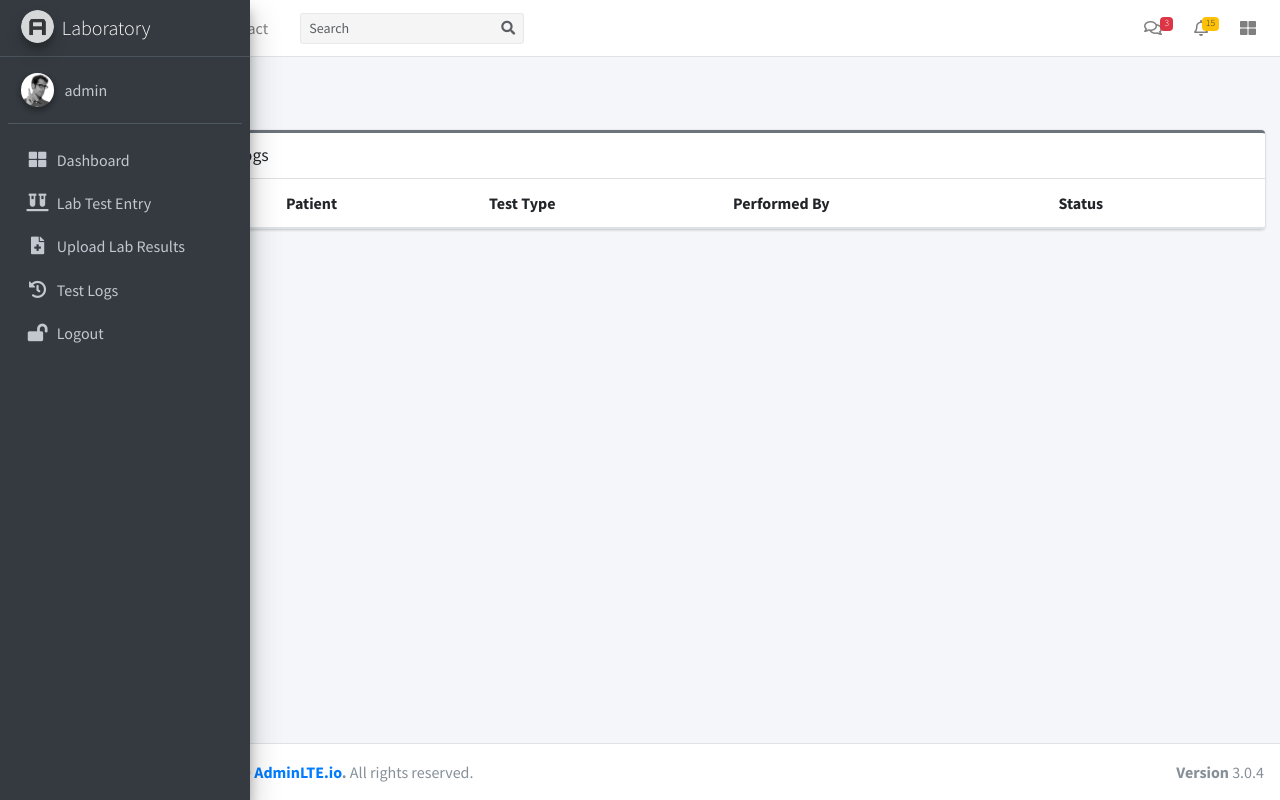
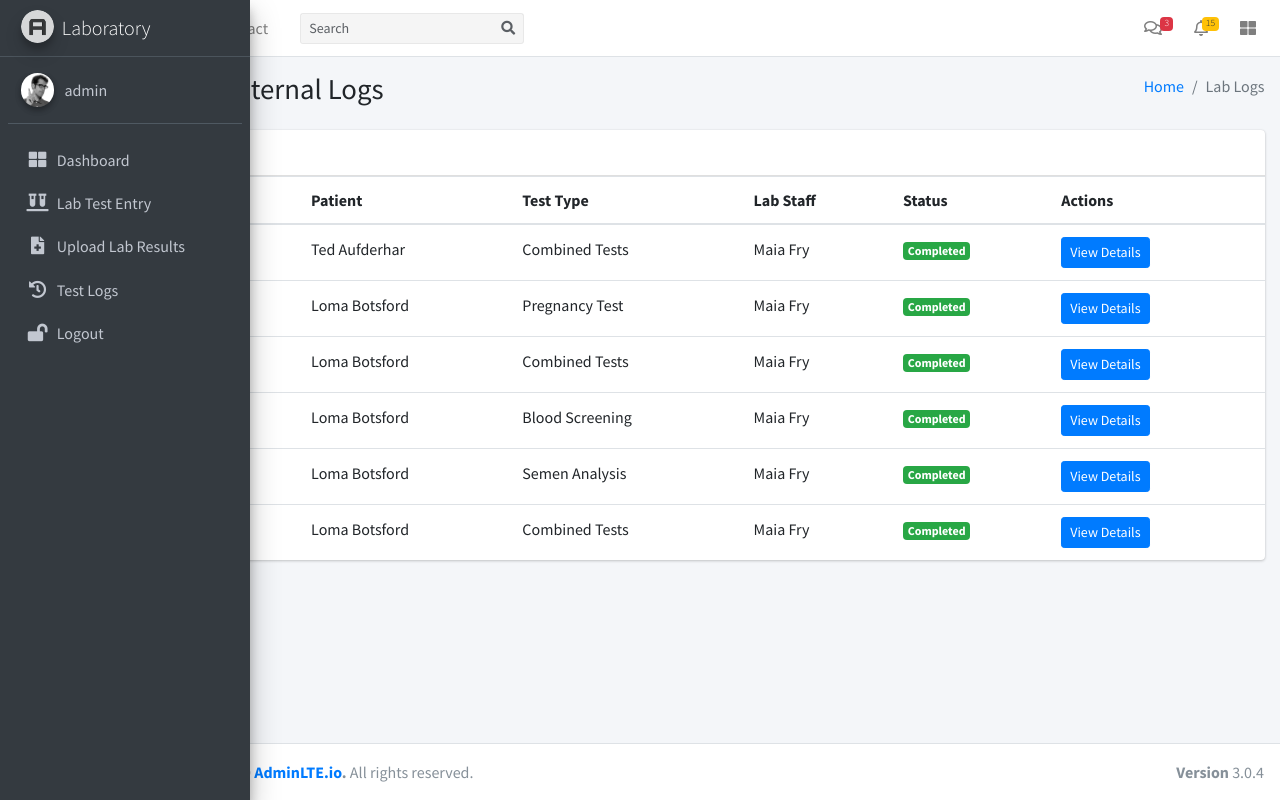
Before and after one commit to abfembest/clinic_digitaly_solution, a Django app: page /l/internal_logs in a window 1280 px wide. Run offline with Django 5.2, Linux system fonts and the light colour scheme; a user stored in the database is signed in; data comes from the database, SQL or seed files in the repository; both versions use the stored data as it was after the commit; lists and menus that the app fills with data are empty; some libraries are stand-ins or nearby versions.

Commit message:
Lab update

```diff
--- a/hospapp/admin.py
+++ b/hospapp/admin.py
@@ -2,7 +2,7 @@
 from .models import (
     Ward, Bed, Patient, Appointment, Referral, Admission,
     HandoverLog, Shift, TaskAssignment, EmergencyAlert,
-    MedicalRecord, Profile, Vitals, NursingNote, Consultation, Prescription
+    MedicalRecord, Profile, Vitals, NursingNote, Consultation, Prescription, LabTest
 )
 
 admin.site.register(Ward)
@@ -21,3 +21,4 @@
 admin.site.register(NursingNote)
 admin.site.register(Consultation)
 admin.site.register(Prescription)
+admin.site.register(LabTest)
--- a/hospapp/templates/laboratory/logs.html
+++ b/hospapp/templates/laboratory/logs.html
@@ -1,60 +1,133 @@
 {% extends "laboratory/base.html" %}
 
-{% block title %}HMS | Lab Home{% endblock %}
-
 {% block content %}
-
-<!-- Content Header (Page header) -->
-<div class="content-header">
+<section class="content-header">
   <div class="container-fluid">
     <div class="row mb-2">
+      <div class="col-sm-6"><h1>Laboratory Internal Logs</h1></div>
       <div class="col-sm-6">
-                <h1 class="m-0 text-dark">Internal Logs</h1>
-            </div><!-- /.col -->
-            <!-- <div class="col-sm-6">
         <ol class="breadcrumb float-sm-right">
-                    <li class="breadcrumb-item"><a href="{% url 'doctors' %}">Home</a></li>
-                    <li class="breadcrumb-item active">Dashboard</li>
+          <li class="breadcrumb-item"><a href="{% url 'laboratory' %}">Home</a></li>
+          <li class="breadcrumb-item active">Lab Logs</li>
         </ol>
-            </div> -->
-        </div><!-- /.row -->
-    </div><!-- /.container-fluid -->
       </div>
-<!-- /.content-header -->
+    </div>
+  </div>
+</section>
 
 <section class="content">
   <div class="container-fluid">
-      <div class="card card-outline card-secondary">
-        <div class="card-header">
-          <h3 class="card-title">Internal Lab Test Logs</h3>
-        </div>
-        <div class="card-body p-0">
-          <table class="table table-striped">
+    {% if lab_logs %}
+    <div class="card">
+      <div class="card-header"><h3 class="card-title">Recent Lab Tests</h3></div>
+
+      <div class="card-body table-responsive p-0" style="max-height: 500px;">
+        <table class="table table-head-fixed table-hover text-nowrap">
           <thead>
             <tr>
               <th>Date</th>
               <th>Patient</th>
               <th>Test Type</th>
-                <th>Performed By</th>
+              <th>Lab Staff</th>
               <th>Status</th>
+              <th>Actions</th>
             </tr>
           </thead>
           <tbody>
             {% for log in lab_logs %}
             <tr>
-                <td>{{ log.date }}</td>
-                <td>{{ log.patient.full_name }}</td>
+              <td>{{ log.date|date:"M d, Y" }}</td>
+              <td>{{ log.patient_name }}</td>
               <td>{{ log.test_type }}</td>
-                <td>{{ log.lab_staff.username }}</td>
-                <td><span class="badge badge-{{ log.status }}">{{ log.status|title }}</span></td>
+              <td>{{ log.lab_staff }}</td>
+              <td>
+                <span class="badge
+                  {% if log.status == 'Completed' %}badge-success
+                  {% elif log.status == 'Pending' %}badge-warning
+                  {% else %}badge-secondary{% endif %}">
+                  {{ log.status }}
+                </span>
+              </td>
+              <td>
+                <button
+                  type="button"
+                  class="btn btn-sm btn-primary view-details-btn"
+                  data-toggle="modal"
+                  data-target="#logDetailsModal"
+                  data-log-id="{{ log.id }}">
+                  View Details
+                </button>
+              </td>
             </tr>
             {% endfor %}
           </tbody>
         </table>
       </div>
     </div>
+    {% else %}
+    <div class="alert alert-info">No lab test logs available.</div>
+    {% endif %}
   </div>
 </section>
 
+<!-- Modal -->
+<div class="modal fade" id="logDetailsModal" tabindex="-1" role="dialog" aria-labelledby="logDetailsModalLabel" aria-hidden="true">
+  <div class="modal-dialog modal-lg" role="document">
+    <div class="modal-content">
+      <div class="modal-header">
+        <h5 class="modal-title" id="logDetailsModalLabel">Lab Test Details</h5>
+        <button type="button" class="close" data-dismiss="modal" aria-label="Close">
+          <span aria-hidden="true">&times;</span>
+        </button>
+      </div>
+      <div class="modal-body">
+        <!-- Details content loaded dynamically here -->
+        <div id="modal-loading" class="text-center my-5">
+          <i class="fas fa-spinner fa-spin fa-3x"></i>
+          <p>Loading details...</p>
+        </div>
+        <div id="modal-content" style="display:none;">
+          <!-- Fetched HTML will be injected here -->
+        </div>
+      </div>
+      <div class="modal-footer">
+        <button type="button" class="btn btn-secondary" data-dismiss="modal">Close</button>
+      </div>
+    </div>
+  </div>
+</div>
 
 {% endblock %}
+
+{% block extra_js %}
+<script>
+  $(document).ready(function(){
+    $('#logDetailsModal').on('show.bs.modal', function (event) {
+      var button = $(event.relatedTarget);
+      var logId = button.data('log-id');
+      var modal = $(this);
+
+      // Show loading spinner
+      modal.find('#modal-loading').show();
+      modal.find('#modal-content').hide().empty();
+
+      // AJAX fetch log details from server
+      $.ajax({
+        url: "{% url 'lab_log_detail_ajax' %}",  // You must create this URL & view
+        data: {
+          'log_id': logId
+        },
+        success: function(data) {
+          // Hide loading, show content
+          modal.find('#modal-loading').hide();
+          modal.find('#modal-content').html(data).show();
+        },
+        error: function() {
+          modal.find('#modal-loading').hide();
+          modal.find('#modal-content').html('<p class="text-danger">Failed to load details.</p>').show();
+        }
+      });
+    });
+  });
+</script>
+{% endblock %}
--- a/hospapp/urls.py
+++ b/hospapp/urls.py
@@ -36,8 +36,11 @@
 
     path('l/home', views.laboratory, name='laboratory'),
     path('l/test_entry', views.lab_test_entry, name='lab_test_entry'),
+    path('patient-search/', views.patient_search, name='patient_search'),
+    path('lab-test/submit/', views.submit_lab_test, name='submit_lab_test'),
     path('l/upload_result', views.lab_result_upload, name='lab_result_upload'),
     path('l/internal_logs', views.lab_internal_logs, name='lab_internal_logs'),
+    path('lab-log-detail/', views.lab_log_detail_ajax, name='lab_log_detail_ajax'),
 
     path('p/home', views.pharmacy, name='pharmacy'),
     path('p/review', views.review_prescriptions, name='review_prescriptions'),
--- a/hospapp/views.py
+++ b/hospapp/views.py
@@ -2,7 +2,7 @@
 from django.contrib.auth.models import User
 from .forms import PatientForm
 from django.shortcuts import render, redirect, get_object_or_404
-from .models import Patient, HandoverLog, TaskAssignment, Shift, EmergencyAlert, Profile, Ward, Bed, Admission, Vitals, NursingNote, Consultation, Prescription, TestRequest, CarePlan
+from .models import Patient, HandoverLog, TaskAssignment, Shift, EmergencyAlert, Profile, Ward, Bed, Admission, Vitals, NursingNote, Consultation, Prescription, TestRequest, CarePlan, LabTest, LabResultFile
 from django.contrib.auth import authenticate, login
 from django.contrib.auth.decorators import login_required
 from django.contrib.auth import logout
@@ -13,6 +13,7 @@
 from django.utils.dateparse import parse_date
 from django.db.models import Q
 from django.http import Http404
+from django.http import HttpResponseBadRequest
 
 
 # Create your views here.
@@ -789,13 +790,205 @@
 def lab_test_entry(request):
     return render(request, 'laboratory/test_entry.html')
 
+@csrf_exempt
+@login_required(login_url='home')
+def submit_lab_test(request):
+    if request.method == 'POST':
+        patient_id = request.POST.get('patient_id')
+        if not patient_id:
+            return redirect('lab_test_entry')
+        patient = get_object_or_404(Patient, pk=patient_id)
+
+        # Extract all fields
+        sperm_count = request.POST.get('sperm_count')
+        motility = request.POST.get('motility')
+
+        blood_type = request.POST.get('blood_type')
+        blood_notes = request.POST.get('blood_notes')
+
+        hormone = request.POST.get('hormone_type')
+        hormone_level = request.POST.get('hormone_level')
+
+        pregnancy_result = request.POST.get('pregnancy_result')
+
+        infection_type = request.POST.get('infection_type')
+        infection_result = request.POST.get('infection_result')
+
+        # Check if all fields are filled (you can adjust this condition as needed)
+        all_filled = all([
+            sperm_count, motility,
+            blood_type, blood_notes,
+            hormone, hormone_level,
+            pregnancy_result,
+            infection_type, infection_result,
+        ])
+
+        if all_filled:
+            # Create one combined LabTest
+            LabTest.objects.create(
+                patient=patient,
+                test_type='combined',
+                recorded_by=request.user,
+                sperm_count=sperm_count,
+                motility=motility,
+                blood_type=blood_type,
+                notes=blood_notes,
+                hormone=hormone,
+                hormone_level=hormone_level,
+                pregnancy_result=pregnancy_result,
+                infection_type=infection_type,
+                infection_result=infection_result,
+            )
+        else:
+            # Create per test_type if fields exist
+
+            if sperm_count or motility:
+                LabTest.objects.create(
+                    patient=patient,
+                    test_type='semen',
+                    recorded_by=request.user,
+                    sperm_count=sperm_count or None,
+                    motility=motility or None,
+                )
+
+            if blood_type or blood_notes:
+                LabTest.objects.create(
+                    patient=patient,
+                    test_type='blood',
+                    recorded_by=request.user,
+                    blood_type=blood_type or None,
+                    notes=blood_notes or None,
+                )
+
+            if hormone or hormone_level:
+                LabTest.objects.create(
+                    patient=patient,
+                    test_type='hormone',
+                    recorded_by=request.user,
+                    hormone=hormone or None,
+                    hormone_level=hormone_level or None,
+                )
+
+            if pregnancy_result:
+                LabTest.objects.create(
+                    patient=patient,
+                    test_type='pregnancy',
+                    recorded_by=request.user,
+                    pregnancy_result=pregnancy_result,
+                )
+
+            if infection_type or infection_result:
+                LabTest.objects.create(
+                    patient=patient,
+                    test_type='infection',
+                    recorded_by=request.user,
+                    infection_type=infection_type or None,
+                    infection_result=infection_result or None,
+                )
+
+        return redirect('lab_test_entry')
+
+    return redirect('lab_test_entry')
+
+@login_required
+def patient_search(request):
+    query = request.GET.get('q', '')
+    results = []
+
+    if query:
+        patients = Patient.objects.filter(full_name__icontains=query)[:10]
+        results = [{'id': p.id, 'full_name': p.full_name} for p in patients]
+
+    return JsonResponse({'results': results})
+
 @login_required(login_url='home')
 def lab_result_upload(request):
-    return render(request, 'laboratory/result_upload.html')
+    patients = Patient.objects.all().order_by('full_name')
+    selected_patient = None
+    lab_tests = []
+    uploaded_files = []
+
+    if request.method == "POST":
+        patient_id = request.POST.get('patient_id')
+        patient = get_object_or_404(Patient, id=patient_id)
+        result_file = request.FILES.get('result_file')
+
+        if result_file:
+            LabResultFile.objects.create(
+                patient=patient,
+                uploaded_by=request.user,
+                result_file=result_file
+            )
+            messages.success(request, "Lab result file uploaded successfully.")
+            return redirect(f"{request.path}?patient_id={patient_id}")
+        else:
+            messages.error(request, "Please upload a valid file.")
+
+    selected_patient_id = request.GET.get('patient_id')
+    if selected_patient_id:
+        selected_patient = get_object_or_404(Patient, id=selected_patient_id)
+        lab_tests = LabTest.objects.filter(patient=selected_patient).order_by('-date_recorded')
+        uploaded_files = LabResultFile.objects.filter(patient=selected_patient).order_by('-uploaded_at')
+
+    context = {
+        'patients': patients,
+        'selected_patient': selected_patient,
+        'lab_tests': lab_tests,
+        'uploaded_files': uploaded_files,
+    }
+    return render(request, 'laboratory/result_upload.html', context)
 
 @login_required(login_url='home')
 def lab_internal_logs(request):
-    return render(request, 'laboratory/logs.html')
+    user = request.user
+
+    # Retrieve all lab tests, optionally filter by lab staff if needed:
+    lab_tests = LabTest.objects.select_related('patient', 'recorded_by').all().order_by('-date_recorded')
+
+    logs = []
+    for test in lab_tests:
+        # Extract key result info based on test type, example:
+        key_results = None
+        if test.test_type == 'semen':
+            key_results = f"Sperm Count: {test.sperm_count}, Motility: {test.motility}"
+        elif test.test_type == 'blood':
+            key_results = f"Blood Type: {test.blood_type}"
+        elif test.test_type == 'hormone':
+            key_results = f"Hormone: {test.hormone}, Level: {test.hormone_level}"
+        elif test.test_type == 'pregnancy':
+            key_results = f"Result: {test.pregnancy_result}"
+        elif test.test_type == 'infection':
+            key_results = f"Infection Type: {test.infection_type}, Result: {test.infection_result}"
+        else:
+            key_results = test.notes or "N/A"
+
+        logs.append({
+            'date': test.date_recorded.date(),
+            'patient_name': test.patient.full_name,
+            'test_type': test.get_test_type_display(),
+            'lab_staff': test.recorded_by.get_full_name() if test.recorded_by else "Unknown",
+            'key_results': key_results,
+            'notes': test.notes,
+            # You can add status if your model supports it, otherwise assume 'completed'
+            'status': 'Completed',
+        })
+
+    context = {
+        'lab_logs': logs,
+    }
+    return render(request, 'laboratory/logs.html', context)
+
+def lab_log_detail_ajax(request):
+    log_id = request.GET.get('log_id')
+    if not log_id:
+        return HttpResponseBadRequest("Missing log ID")
+
+    lab_test = get_object_or_404(LabTest, id=log_id)
+
+    # Render a small template snippet with the lab test details
+    return render(request, 'laboratory/lab_log_detail_partial.html', {
+        'lab_test': lab_test,
+    })
 
 # Pharmacy Views
 @login_required(login_url='home')
```
Also changed, not shown: hospapp/forms.py (+11 -1 lines), hospapp/models.py (+42 -0 lines), hospapp/templates/laboratory/result_upload.html (+59 -33 lines), hospapp/templates/laboratory/test_entry.html (+98 -58 lines), db.sqlite3, hospapp/migrations/0021_labtest.py (added), hospapp/migrations/0022_alter_labtest_test_type.py (added), hospapp/migrations/0023_labresultfile.py (added), media/lab_results/dp.jpg (added), 1 other file. Lines whose indentation alone changed are shown as unchanged.
